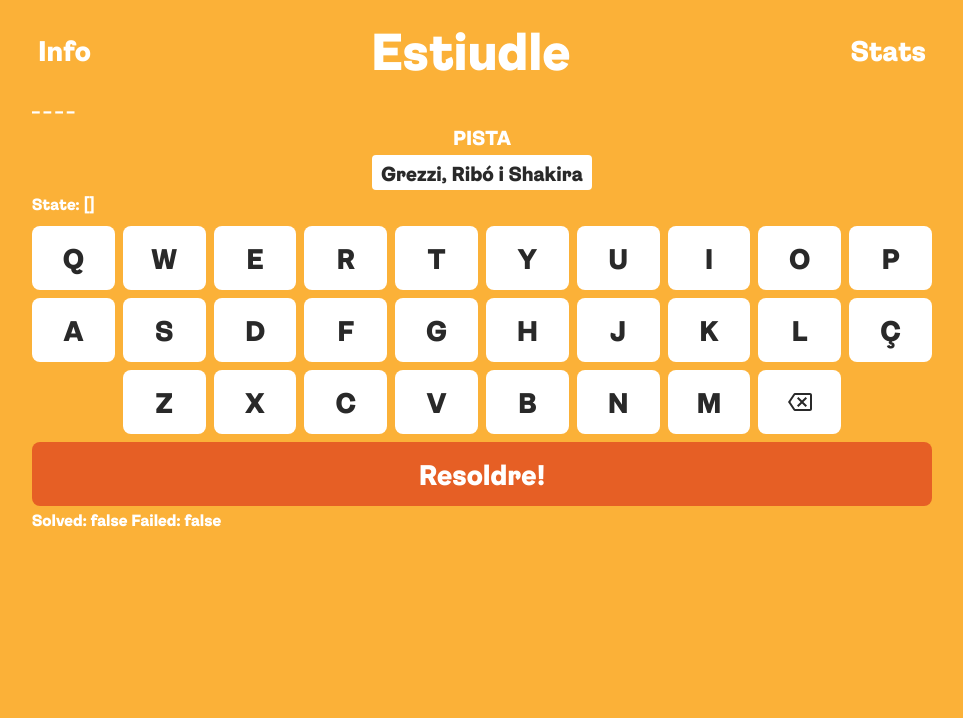
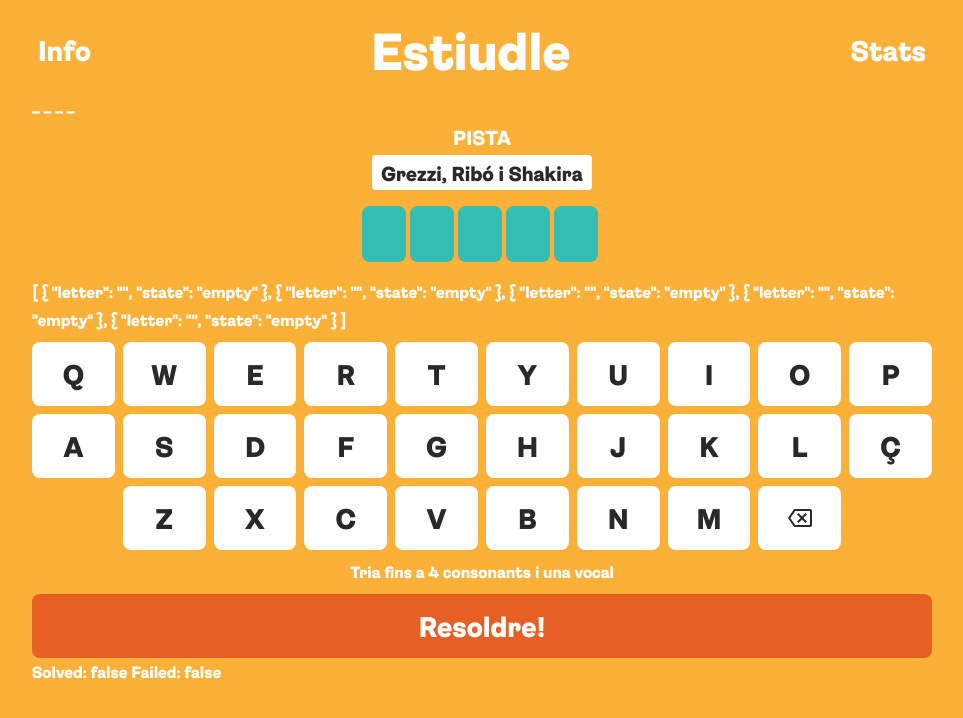
Before and after one commit to compromis/estiudle, a Vue app: page / in a window 1280 px wide. Shown: the top 718 px of the page, without its empty margins (158-1121 px from the left). Built offline with nearby package versions, Linux system fonts and the light colour scheme; a web font is replaced by a local one.

Commit message:
Style LetterBoard

```diff
--- a/src/components/Keyboard.vue
+++ b/src/components/Keyboard.vue
@@ -65,13 +65,8 @@ const enterSolveMode = () => {
     <div id="keyboard">
       <div class="row" :key="i" v-for="(row, i) in rows">
         <div class="spacer" v-if="i === 2"></div>
-        <button
-          v-for="key in row"
-          :key="key"
-          @click="selectLetter(key)"
-          :disabled="isKeyDisabled(key)"
-          :class="['button', selectedLetter === key && 'selected', key.toLowerCase()]"
-        >
+        <button v-for="key in row" :key="key" @click="selectLetter(key)" :disabled="isKeyDisabled(key)"
+          :class="['button', selectedLetter === key && 'selected', key.toLowerCase()]">
           <span v-if="key !== 'Backspace'">{{ key }}</span>
           <svg v-else xmlns="http://www.w3.org/2000/svg" height="24" viewBox="0 0 24 24" width="24">
             <path fill="currentColor"
@@ -82,15 +77,19 @@ const enterSolveMode = () => {
         <div class="spacer" v-if="i === 2"></div>
       </div>
     </div>
-
+    <div class="tutorial-text">
+      <span v-if="solving">Escriu la solució</span>
+      <span v-else>Tria fins a 4 consonants i una vocal</span>
+    </div>
     <div v-if="solving">
-      <button class="solve-button solve-button-confirm" @click="solve" :disabled="firstAvailableSlotInSolution !== -1">Resoldre el panell</button>
+      <button class="solve-button solve-button-confirm" @click="solve"
+        :disabled="firstAvailableSlotInSolution !== -1">Resoldre el panell</button>
     </div>
     <div v-else-if="selectedLetter">
       <button class="solve-button solve-button-letter" @click="enterLetter">Compra la {{ selectedLetter }}</button>
     </div>
     <div v-else>
-      <button class="solve-button solve-button-solution"  @click="enterSolveMode">Resoldre!</button>
+      <button class="solve-button solve-button-solution" @click="enterSolveMode">Resoldre!</button>
     </div>
   </div>
   Solved: {{ solved }}
@@ -153,6 +152,12 @@ const enterSolveMode = () => {
   }
 }
 
+.tutorial-text {
+  width: 100%;
+  text-align: center;
+  margin-bottom: .5rem;
+}
+
 .selected:not(:disabled) {
   border: 4px var(--blue) solid;
   color: var(--blue)
--- a/src/components/LetterBoard.vue
+++ b/src/components/LetterBoard.vue
@@ -1,14 +1,59 @@
 <script setup>
 import { storeToRefs } from 'pinia'
 import { useBoardStore } from '@/stores/board'
+import { computed } from 'vue'
+
 
 const board = useBoardStore()
+const { maxLetters } = board
 
-const { lettersWithState } = storeToRefs(board)
+const letters = computed(() => {
+  const letters = board.lettersWithState
+  while (letters.length < maxLetters) {
+    letters.push({ letter: '', state: 'empty' })
+  }
+  return letters
+})
+
 </script>
 
 <template>
-  <div>
-    State: {{ lettersWithState }}
-  </div>
+  <ul class="letter-panel">
+    <li v-for="letter in letters" :class="['letter', `letter-${letter.state}`]" :key="letter.letter">
+      {{ letter.letter }}
+    </li>
+  </ul>
+  <span>{{letters}}</span>
 </template>
+
+<style lang="scss" scoped>
+.letter-panel {
+  list-style: none;
+  width: 100%;
+  padding: 0;
+  display: flex;
+  justify-content: center;
+
+  .letter {
+    font-size: var(--font-size-md);
+    display: flex;
+    align-items: center;
+    justify-content: center;
+    margin-right: .25rem;
+    padding: 0;
+    height: 3.5rem;
+    width: 2.75rem;
+    background: var(--white);
+    border-radius: .5rem;
+    color: var(--black);
+
+    &-false{
+      background: var(--red);
+    }
+
+    &-empty {
+      background: var(--blue);
+    }
+  }
+}
+</style>
```
